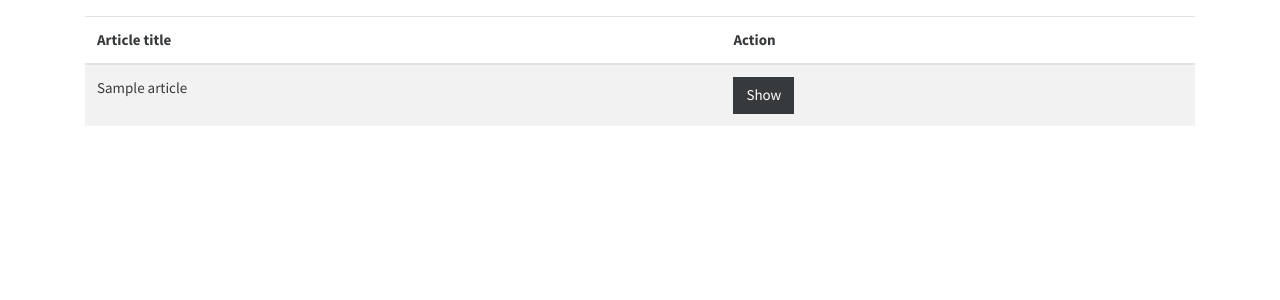
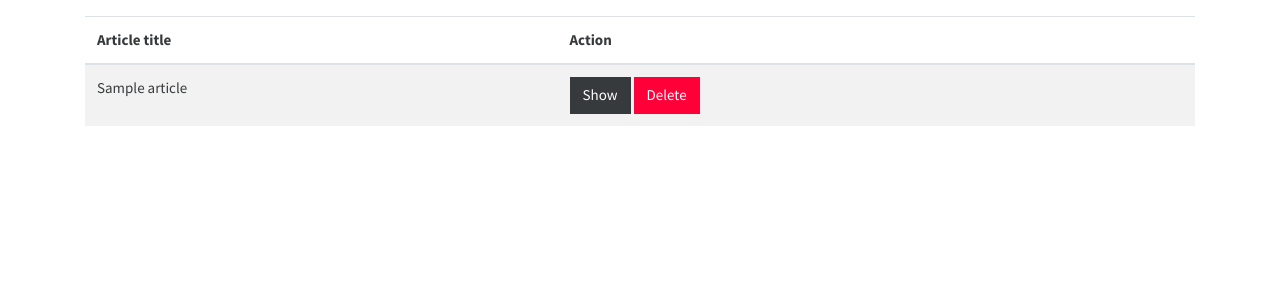
Before and after one commit to JustelisJ/Articles, a Symfony app: template templates/articles/index.html.twig in a window 1280 px wide. Shown: the part 55-355 px from the top of the page. Run offline with Twig, Linux system fonts and the light colour scheme; the template is opened without the code that fills it: most values are stand-ins (such as "Sample title", 1, 10 or a date in 2020); some libraries are stand-ins or nearby versions.

Commit message:
New article form done and delete article button added with functionality

```diff
--- /dev/null
+++ b/public/js/main.js
@@ -0,0 +1,18 @@
+const articles = document.getElementById('articles');
+
+if(articles)
+{
+    articles.addEventListener('click', e => {
+        if(e.target.className === 'btn btn-danger delete-article')
+        {
+            if(confirm("Are you sure?"))
+            {
+                const id = e.target.getAttribute('data-id');
+
+                fetch(`/article/delete/${id}`, {
+                    method: 'DELETE'})
+                    .then(res => window.location.reload());
+            }
+        }
+    })
+}
--- a/templates/articles/index.html.twig
+++ b/templates/articles/index.html.twig
@@ -6,7 +6,7 @@
 
 {% block body %}
     {% if articles %}
-        <table class="table table-striped">
+        <table id="articles" class="table table-striped">
             <thead>
                 <th>Article title</th>
                 <th>Action</th>
@@ -17,6 +17,7 @@
                         <td>{{ article.title }}</td>
                         <td>
                             <a href="/article/{{ article.id }}" class="btn btn-dark">Show</a>
+                            <a href="#" class="btn btn-danger delete-article" data-id="{{ article.id }}">Delete</a>
                         </td>
                     </tr>
                 {% endfor %}
@@ -26,3 +27,7 @@
         <p>No articles to display</p>
     {% endif %}
 {% endblock %}
+
+{% block javascripts %}
+    <script src="/js/main.js"></script>
+{% endblock %}
```
Also changed, not shown: src/Controller/ArticleController.php (+33 -3 lines).
